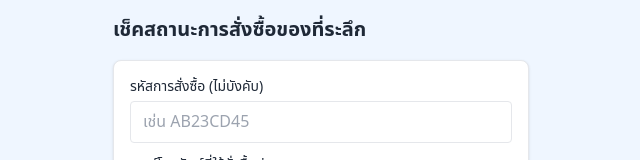
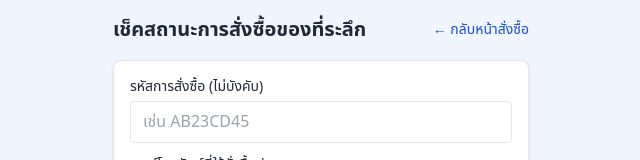
Before and after one commit to saksit-udtc/alumni-system, a Next.js app in the folder app/: page /merch/status in a window 1280 px wide. Shown: the top 160 px of the page, without its empty margins (319-959 px from the left). Built offline with nearby package versions, Linux system fonts and the light colour scheme.

Commit message:
เพิ่มลิงก์เมนูเชื่อมระหว่างหน้าจองโต๊ะกับหน้าของที่ระลึก

```diff
--- a/app/src/app/merch/page.tsx
+++ b/app/src/app/merch/page.tsx
@@ -2,6 +2,7 @@
 
 import { useEffect, useState } from "react";
 import { useRouter } from "next/navigation";
+import Link from "next/link";
 
 interface Product {
   id: string;
@@ -138,7 +139,17 @@ export default function MerchShopPage() {
 
   return (
     <main className="max-w-3xl mx-auto p-4 space-y-6">
-      <h1 className="text-2xl font-bold text-primary-700">สั่งซื้อของที่ระลึก</h1>
+      <header className="flex flex-wrap items-center justify-between gap-2">
+        <h1 className="text-2xl font-bold text-primary-700">สั่งซื้อของที่ระลึก</h1>
+        <nav className="flex flex-wrap gap-3 text-sm">
+          <Link href="/" className="text-primary-600 hover:underline">
+            ← กลับหน้าจองโต๊ะ
+          </Link>
+          <Link href="/merch/status" className="text-primary-600 hover:underline">
+            ตรวจสอบคำสั่งซื้อ
+          </Link>
+        </nav>
+      </header>
 
       {loading && <p>กำลังโหลด...</p>}
       {!loading && products.length === 0 && <p className="text-gray-500">ยังไม่มีสินค้าเปิดขายในขณะนี้</p>}
--- a/app/src/app/merch/status/page.tsx
+++ b/app/src/app/merch/status/page.tsx
@@ -2,6 +2,7 @@
 
 import { Suspense, useState } from "react";
 import { useSearchParams } from "next/navigation";
+import Link from "next/link";
 
 const STATUS_LABEL: Record<string, { label: string; color: string }> = {
   pending: { label: "รอชำระเงิน", color: "bg-amber-100 text-amber-700" },
@@ -45,7 +46,12 @@ function MerchStatusForm() {
 
   return (
     <main className="max-w-md mx-auto p-4 space-y-4">
-      <h1 className="text-xl font-bold">เช็คสถานะการสั่งซื้อของที่ระลึก</h1>
+      <div className="flex flex-wrap items-center justify-between gap-2">
+        <h1 className="text-xl font-bold">เช็คสถานะการสั่งซื้อของที่ระลึก</h1>
+        <Link href="/merch" className="text-primary-600 hover:underline text-sm">
+          ← กลับหน้าสั่งซื้อ
+        </Link>
+      </div>
 
       <form onSubmit={search} className="space-y-3 bg-white border rounded-lg p-4 shadow">
         <div>
```
